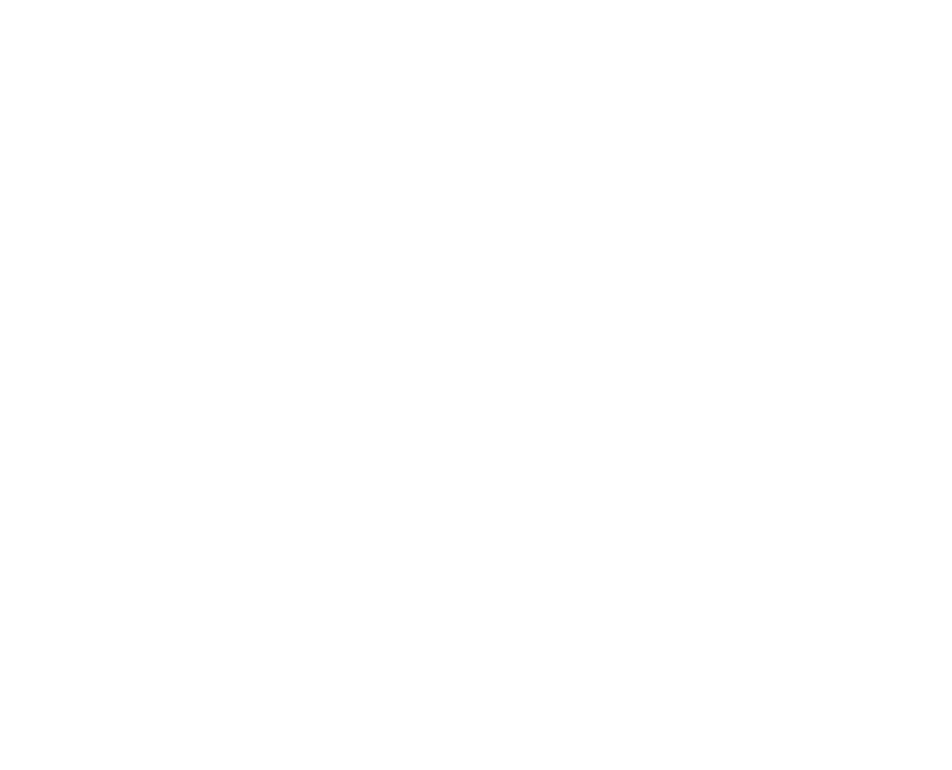
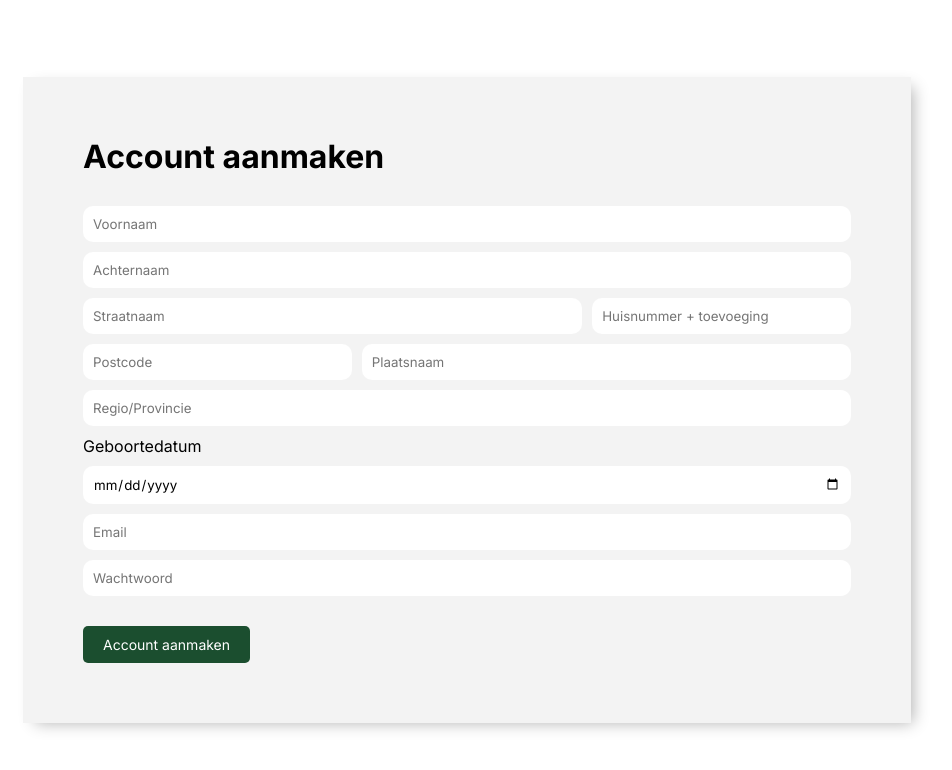
Before and after one commit to fabiantax87/Camping-Frontend, a React (Create React App) app: page /register in a window 1280 px wide. Before the commit this address had no page. Shown: the top 770 px of the page, without its empty margins (173-1125 px from the left). Built offline with nearby package versions, Linux system fonts and the light colour scheme.

Commit message:
added register page without functionality (#4)
Co-authored-by: fabiantax87 <fabiantax87@users.noreply.github.com>

```diff
--- a/src/App.scss
+++ b/src/App.scss
@@ -1,3 +1,5 @@
 :root {
   --light-gray: #f3f3f3;
+
+  --dark-green: #1b4e2f;
 }
--- a/src/App.tsx
+++ b/src/App.tsx
@@ -1,4 +1,5 @@
 import Layout from "pages/Layout/Layout";
+import Register from "pages/Register/Register";
 import { Route, Routes } from "react-router-dom";
 import "./App.scss";
 
@@ -6,7 +7,9 @@
   return (
     <div className="App">
       <Routes>
-        <Route path="/" element={<Layout />}></Route>
+        <Route path="/" element={<Layout />}>
+          <Route path="register" element={<Register />} />
+        </Route>
       </Routes>
     </div>
   );
--- /dev/null
+++ b/src/pages/Register/Register.scss
@@ -0,0 +1,59 @@
+.register-container {
+  width: 100%;
+  height: 100vh;
+  display: flex;
+  flex-direction: column;
+  justify-content: center;
+  align-items: center;
+
+  .register-content {
+    width: 60%;
+    display: flex;
+    background-color: var(--light-gray);
+    justify-content: center;
+    flex-direction: column;
+    gap: 30px;
+    padding: 60px;
+    box-shadow: 7px 5px 15px -5px rgba(0, 0, 0, 0.3);
+
+    .register-form {
+      display: flex;
+      flex-direction: column;
+      gap: 10px;
+
+      input {
+        border: none;
+        outline: none;
+        border-radius: 10px;
+        padding: 10px;
+      }
+
+      .adress {
+        display: grid;
+        gap: 10px;
+        grid-template-columns: 65% 1fr;
+      }
+
+      .location {
+        display: grid;
+        gap: 10px;
+        grid-template-columns: 35% 1fr;
+      }
+    }
+
+    button {
+      width: fit-content;
+      background-color: var(--dark-green);
+      color: white;
+      font-size: 14px;
+      border: none;
+      border-radius: 5px;
+      padding: 10px;
+      padding-left: 20px;
+      padding-right: 20px;
+    }
+    button:hover {
+      cursor: pointer;
+    }
+  }
+}
--- /dev/null
+++ b/src/pages/Register/Register.tsx
@@ -0,0 +1,47 @@
+import { useState } from "react";
+import "./Register.scss";
+
+const Register = () => {
+  const [voornaam, setVoornaam] = useState("");
+  const [achternaam, setAchternaam] = useState("");
+  const [straatnaam, setStraatnaam] = useState("");
+  const [huisnummer, setHuisnummer] = useState("");
+  const [postcode, setPostcode] = useState("");
+  const [plaatsnaam, setPlaatsnaam] = useState("");
+  const [provincie, setProvincie] = useState("");
+  const [geboorteDatum, setGeboortedatum] = useState(Date);
+  const [email, setEmail] = useState("");
+  const [wachtwoord, setWachtwoord] = useState("");
+
+  const register = (e: any) => {
+    e.preventDefault();
+  };
+
+  return (
+    <div className="register-container">
+      <div className="register-content">
+        <h1>Account aanmaken</h1>
+        <form onSubmit={(e) => register(e)} className="register-form">
+          <input type="text" placeholder="Voornaam" value={voornaam} onChange={(e) => setVoornaam(e.target.value)} />
+          <input type="text" placeholder="Achternaam" value={achternaam} onChange={(e) => setAchternaam(e.target.value)} />
+          <div className="adress">
+            <input type="text" placeholder="Straatnaam" value={straatnaam} onChange={(e) => setStraatnaam(e.target.value)} />
+            <input type="text" placeholder="Huisnummer + toevoeging" value={huisnummer} onChange={(e) => setHuisnummer(e.target.value)} />
+          </div>
+          <div className="location">
+            <input type="text" placeholder="Postcode" value={postcode} onChange={(e) => setPostcode(e.target.value)} />
+            <input type="text" placeholder="Plaatsnaam" value={plaatsnaam} onChange={(e) => setPlaatsnaam(e.target.value)} />
+          </div>
+          <input type="text" placeholder="Regio/Provincie" value={provincie} onChange={(e) => setProvincie(e.target.value)} />
+          <label>Geboortedatum</label>
+          <input type="date" placeholder="Geboortedatum" value={geboorteDatum} onChange={(e) => setGeboortedatum(e.target.value)} />
+          <input type="email" placeholder="Email" value={email} onChange={(e) => setEmail(e.target.value)} />
+          <input type="password" placeholder="Wachtwoord" value={wachtwoord} onChange={(e) => setWachtwoord(e.target.value)} />
+        </form>
+        <button onClick={(e) => register(e)}>Account aanmaken</button>
+      </div>
+    </div>
+  );
+};
+
+export default Register;
```
